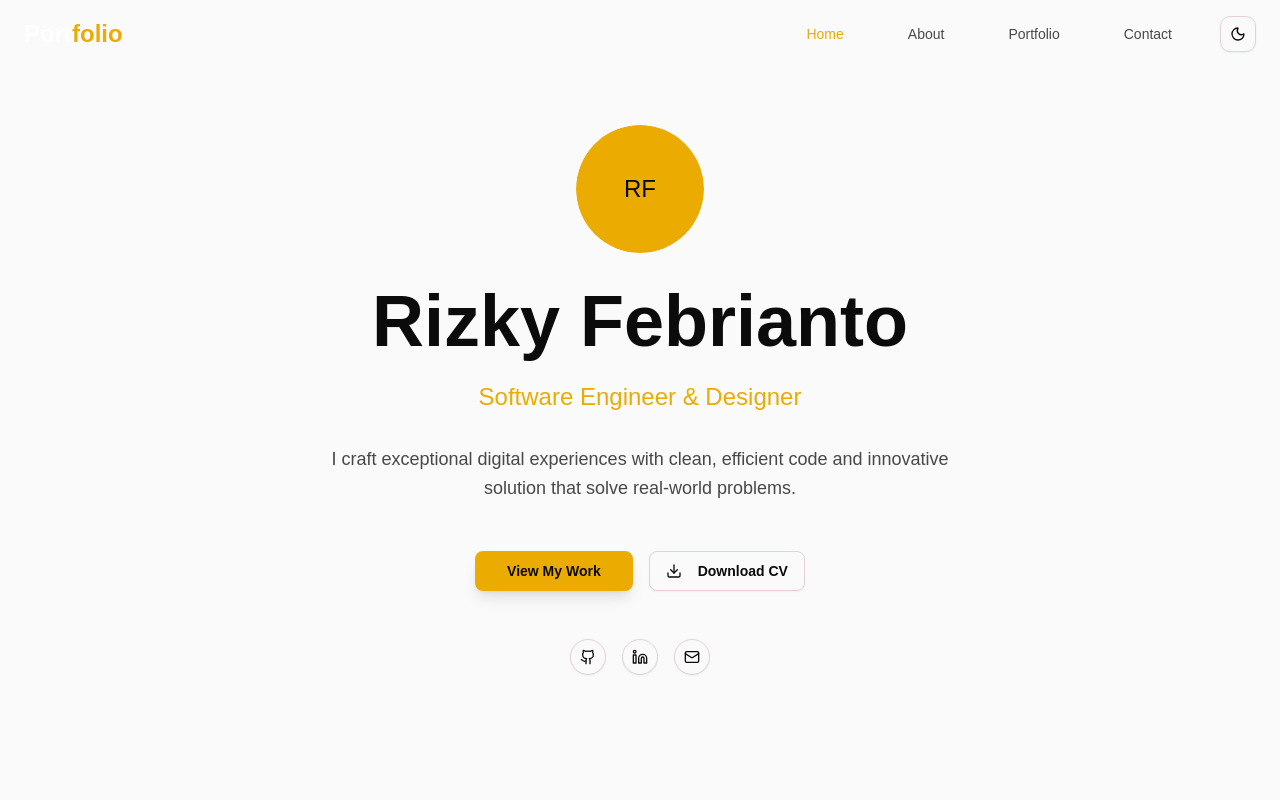
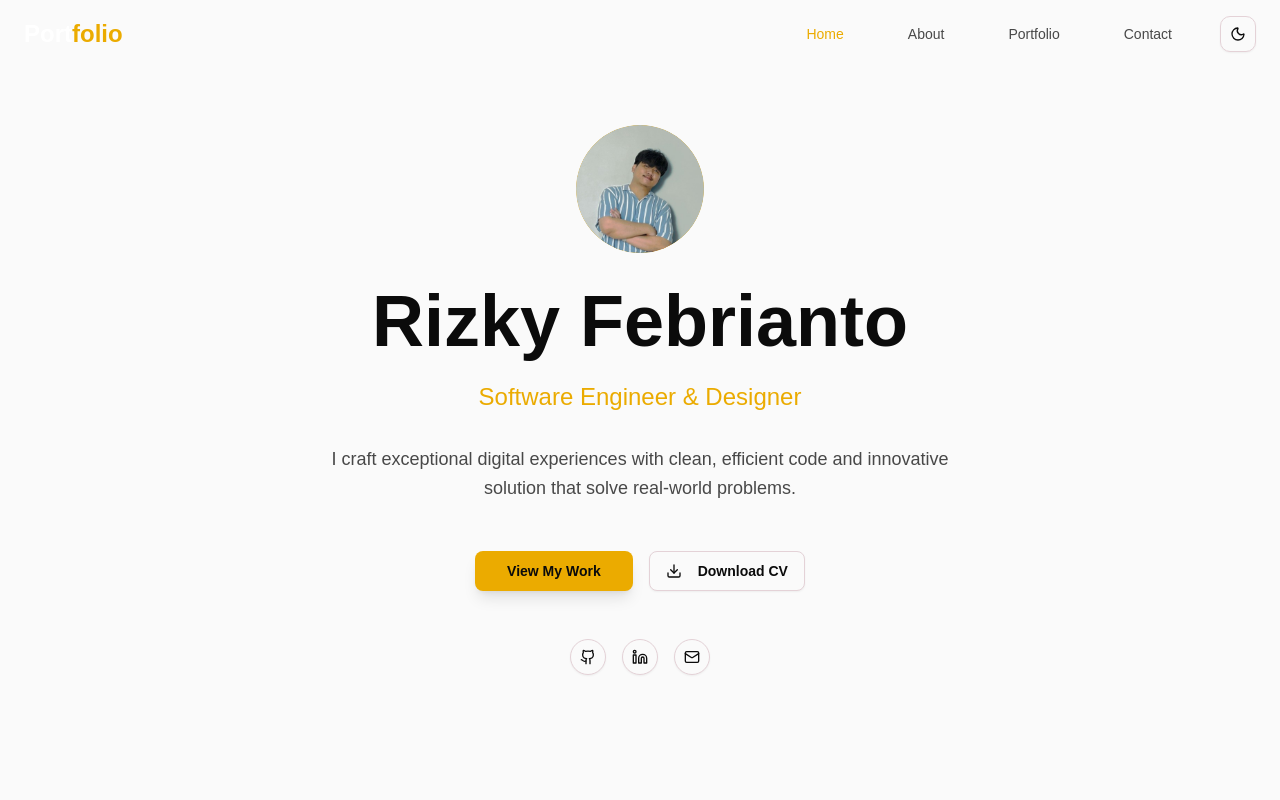
Before and after one commit to dwiputrarf/codelabs-ssr-next, a Next.js app: page / in a window 1280 px wide. Shown: the top 800 px of the page. Built offline with nearby package versions, Linux system fonts and the light colour scheme.

Commit message:
feat: chage avatar and caching image config

```diff
--- a/next.config.ts
+++ b/next.config.ts
@@ -9,6 +9,25 @@ const nextConfig: NextConfig = {
       },
     ],
   },
+  imageOptimization: {
+    formats: ['image/webp'],
+    quality: 80,
+    maxSize: 16384,
+    maxDimensions: { width: 2048, height: 2048 },
+  },
+  headers: async () => {
+    return [
+      {
+        source: '/(.*)',
+        headers: [
+          {
+            key: 'Cache-Control',
+            value: 'public, max-age=31536000, s-maxage=31536000',
+          },
+        ],
+      },
+    ];
+  },
 };
 
 export default nextConfig;
--- a/src/app/page.tsx
+++ b/src/app/page.tsx
@@ -20,18 +20,20 @@ import {
 import Image from "next/image";
 import { useTheme } from "next-themes";
 import { Button } from "@/components/ui/button";
-import { Card, CardContent, CardDescription, CardHeader, CardTitle } from "@/components/ui/card";
+import {
+  Card,
+  CardContent,
+  CardDescription,
+  CardHeader,
+  CardTitle,
+} from "@/components/ui/card";
 import { Input } from "@/components/ui/input";
 import { Textarea } from "@/components/ui/textarea";
 import { Badge } from "@/components/ui/badge";
 import { Progress } from "@/components/ui/progress";
 import { Avatar, AvatarFallback } from "@/components/ui/avatar";
 import { Separator } from "@/components/ui/separator";
-import {
-  Sheet,
-  SheetContent,
-  SheetTrigger,
-} from "@/components/ui/sheet";
+import { Sheet, SheetContent, SheetTrigger } from "@/components/ui/sheet";
 import {
   NAVIGATION_ITEMS,
   HERO_DATA,
@@ -75,7 +77,7 @@ const Home = () => {
   };
 
   const toggleTheme = () => {
-    setTheme(theme === 'dark' ? 'light' : 'dark');
+    setTheme(theme === "dark" ? "light" : "dark");
   };
 
   const handleContactSubmit = () => {
@@ -145,7 +147,7 @@ const Home = () => {
                   onClick={toggleTheme}
                   className="rounded-lg"
                 >
-                  {theme === 'dark' ? <Sun size={16} /> : <Moon size={16} />}
+                  {theme === "dark" ? <Sun size={16} /> : <Moon size={16} />}
                 </Button>
               </div>
 
@@ -157,7 +159,7 @@ const Home = () => {
                   onClick={toggleTheme}
                   className="rounded-lg"
                 >
-                  {theme === 'dark' ? <Sun size={16} /> : <Moon size={16} />}
+                  {theme === "dark" ? <Sun size={16} /> : <Moon size={16} />}
                 </Button>
                 <Sheet open={isMenuOpen} onOpenChange={setIsMenuOpen}>
                   <SheetTrigger asChild>
@@ -193,6 +195,13 @@ const Home = () => {
           <div className="text-center z-10 max-w-4xl mx-auto px-6">
             <div className="mb-8">
               <Avatar className="w-32 h-32 mx-auto mb-6">
+                <Image
+                  src="/images/avatar.jpg"
+                  alt={HERO_DATA.profileImage.alt}
+                  fill
+                  className="object-cover rounded-full"
+                  sizes="128px"
+                />
                 <AvatarFallback className="text-2xl bg-primary text-primary-foreground">
                   {HERO_DATA.profileImage.fallback}
                 </AvatarFallback>
@@ -219,14 +228,16 @@ const Home = () => {
               >
                 View My Work
               </Button>
+              <a href="https://docs.google.com/document/d/1DY4M7QMeQDsnQl8ZMImyvFhG0HTunIMEYQMES8rxu0Y/edit?tab=t.0#heading=h.pw280b4y3aov">
                 <Button
                   variant="outline"
                   size="lg"
-                className="px-8 py-4 font-semibold transition-all duration-300"
+                  className="px-8 py-4 font-semibold transition-all duration-300 hover:cursor-pointer"
                 >
                   <Download size={20} className="mr-2" />
                   Download CV
                 </Button>
+              </a>
             </div>
 
             <div className="flex justify-center space-x-4">
@@ -238,9 +249,7 @@ const Home = () => {
                   asChild
                   className="rounded-full hover:scale-110 transition-all duration-300"
                 >
-                  <a href={link.url}>
-                    {getIcon(link.icon)}
-                  </a>
+                  <a href={link.url}>{getIcon(link.icon)}</a>
                 </Button>
               ))}
             </div>
@@ -262,21 +271,28 @@ const Home = () => {
             <div className="grid md:grid-cols-2 gap-12 items-center">
               <div className="space-y-6">
                 {ABOUT_DATA.sections.map((section, index) => (
-                  <Card key={index} className="hover:border-primary/50 transition-all duration-300">
+                  <Card
+                    key={index}
+                    className="hover:border-primary/50 transition-all duration-300"
+                  >
                     <CardHeader>
                       <div className="flex items-center space-x-4">
                         <div className="p-2 bg-primary/10 rounded-full">
-                          {section.icon === 'briefcase' ? (
+                          {section.icon === "briefcase" ? (
                             <Briefcase className="text-primary" size={24} />
                           ) : (
                             <Code className="text-primary" size={24} />
                           )}
                         </div>
-                        <CardTitle className="text-xl">{section.title}</CardTitle>
+                        <CardTitle className="text-xl">
+                          {section.title}
+                        </CardTitle>
                       </div>
                     </CardHeader>
                     <CardContent>
-                      <p className="text-muted-foreground">{section.description}</p>
+                      <p className="text-muted-foreground">
+                        {section.description}
+                      </p>
                     </CardContent>
                   </Card>
                 ))}
@@ -356,13 +372,19 @@ const Home = () => {
 
                     <div className="flex gap-4">
                       <Button asChild size="sm">
-                        <a href={project.demo} className="flex items-center gap-2">
+                        <a
+                          href={project.demo}
+                          className="flex items-center gap-2"
+                        >
                           <ExternalLink size={16} />
                           Live Demo
                         </a>
                       </Button>
                       <Button variant="outline" asChild size="sm">
-                        <a href={project.code} className="flex items-center gap-2">
+                        <a
+                          href={project.code}
+                          className="flex items-center gap-2"
+                        >
                           <Github size={16} />
                           Code
                         </a>
@@ -397,7 +419,9 @@ const Home = () => {
                     <h3 className="font-semibold text-lg text-foreground">
                       Email
                     </h3>
-                    <p className="text-muted-foreground">{CONTACT_DATA.email}</p>
+                    <p className="text-muted-foreground">
+                      {CONTACT_DATA.email}
+                    </p>
                   </div>
                 </div>
 
@@ -428,9 +452,7 @@ const Home = () => {
                         asChild
                         className="rounded-full hover:bg-primary hover:text-primary-foreground transition-all duration-300"
                       >
-                        <a href={link.url}>
-                          {getIcon(link.icon)}
-                        </a>
+                        <a href={link.url}>{getIcon(link.icon)}</a>
                       </Button>
                     ))}
                   </div>
@@ -469,9 +491,7 @@ const Home = () => {
         {/* Footer */}
         <footer className="py-8 px-6 border-t border-border">
           <div className="max-w-7xl mx-auto text-center">
-            <p className="text-muted-foreground">
-              {FOOTER_DATA.copyright}
-            </p>
+            <p className="text-muted-foreground">{FOOTER_DATA.copyright}</p>
           </div>
         </footer>
       </div>
```
Also changed, not shown: public/images/avatar.jpg (added). Lines whose indentation alone changed are shown as unchanged.
